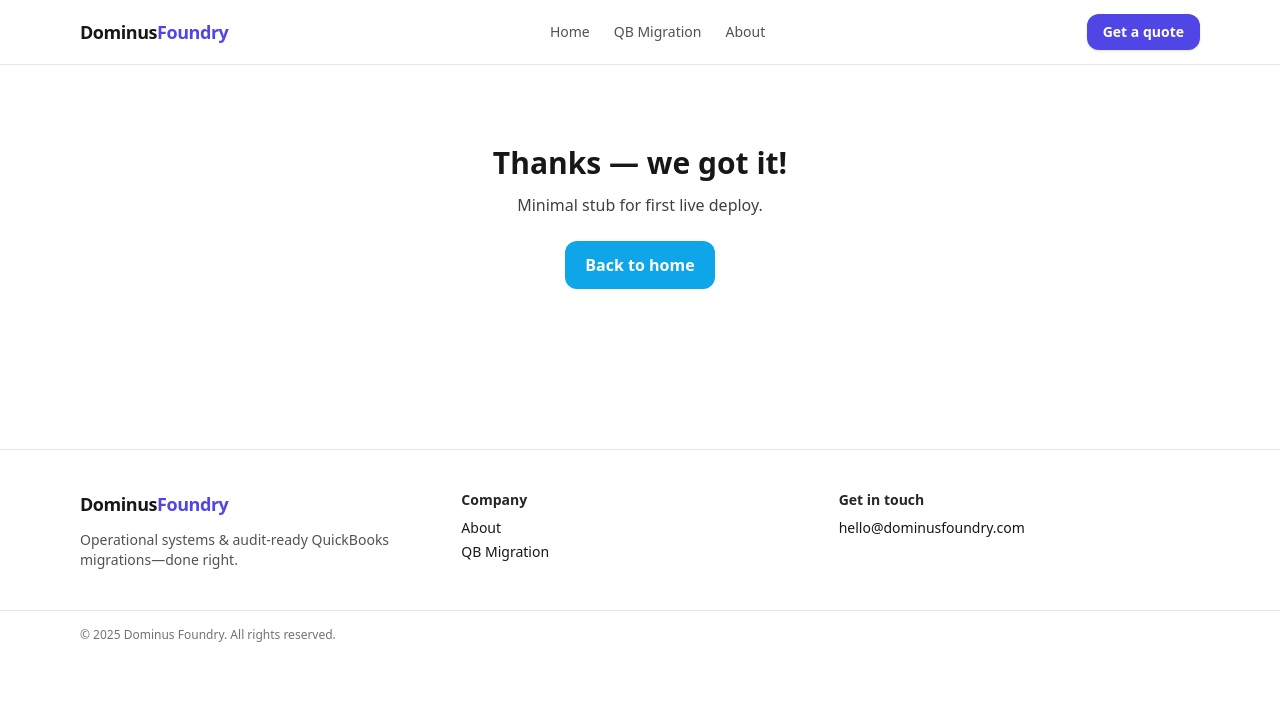
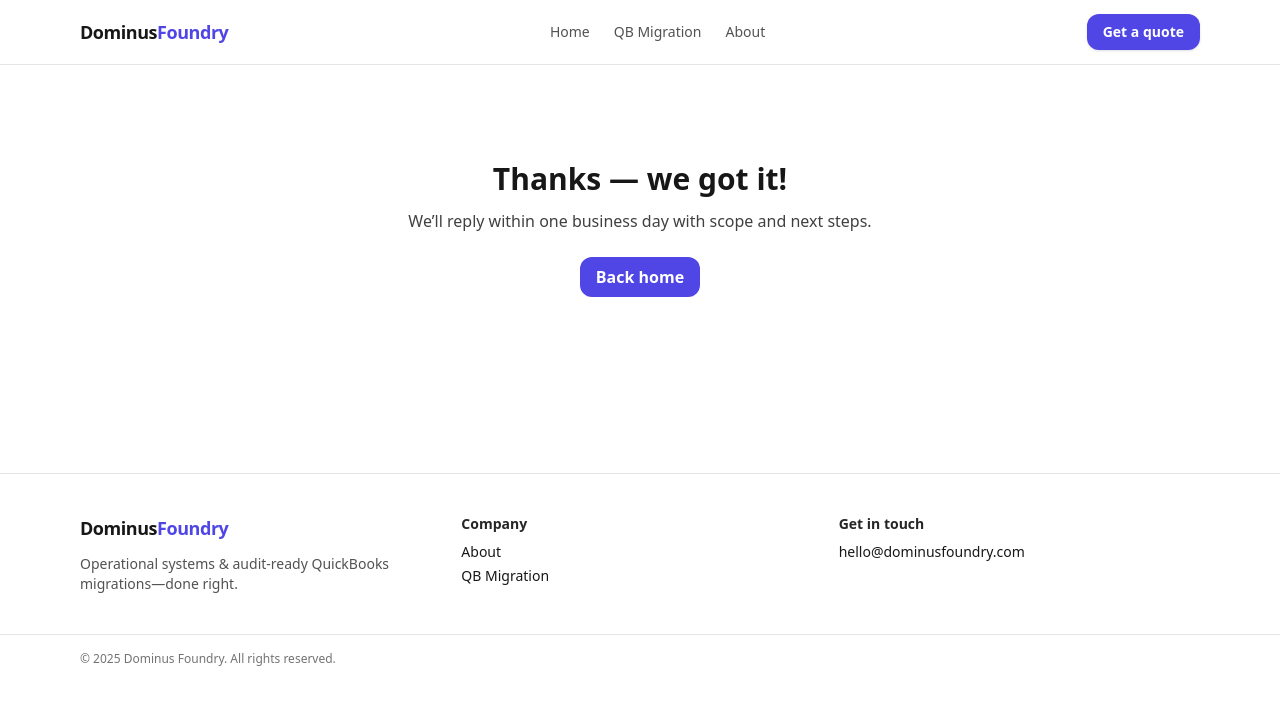
Before and after one commit to markl2305/dominusfoundry, a Next.js app: page /thanks in a window 1280 px wide. Shown: the top 704 px of the page. Built offline with nearby package versions, Linux system fonts and the light colour scheme.

Commit message:
Update page.js

```diff
--- a/app/thanks/page.js
+++ b/app/thanks/page.js
@@ -1,15 +1,9 @@
-export const dynamic = 'force-dynamic';
-
 export default function Thanks() {
   return (
-    <section className="py-20">
-      <div className="max-w-2xl mx-auto px-4 text-center">
-        <h1 className="text-3xl font-bold">Thanks — we got it!</h1>
-        <p className="mt-3 text-neutral-700">Minimal stub for first live deploy.</p>
-        <a href="/" className="mt-6 inline-flex rounded-xl bg-brand px-5 py-3 font-semibold text-white">
-          Back to home
-        </a>
-      </div>
+    <section className="mx-auto max-w-3xl px-4 py-24 text-center">
+      <h1 className="text-3xl font-bold">Thanks — we got it!</h1>
+      <p className="mt-3 text-neutral-700">We’ll reply within one business day with scope and next steps.</p>
+      <a href="/" className="mt-6 inline-flex rounded-xl bg-indigo-600 px-4 py-2 font-semibold text-white">Back home</a>
     </section>
   );
 }
```
